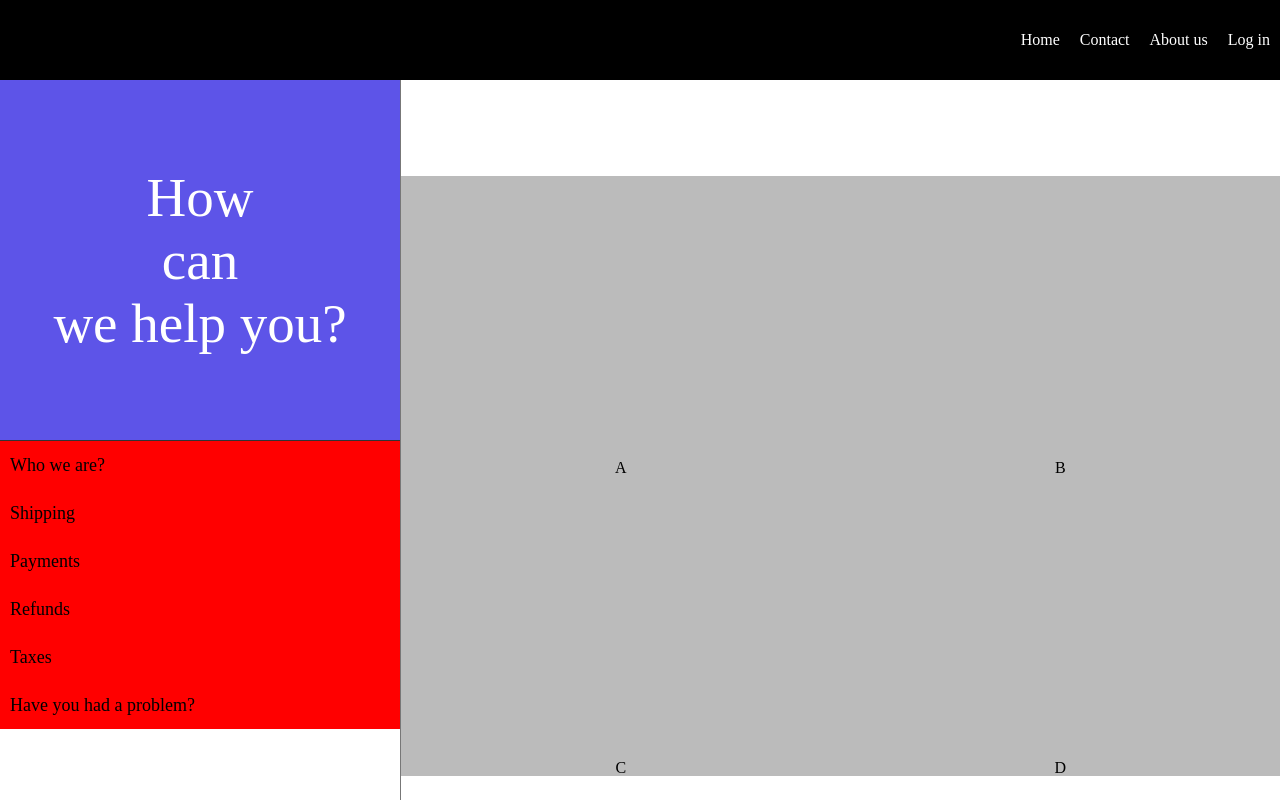
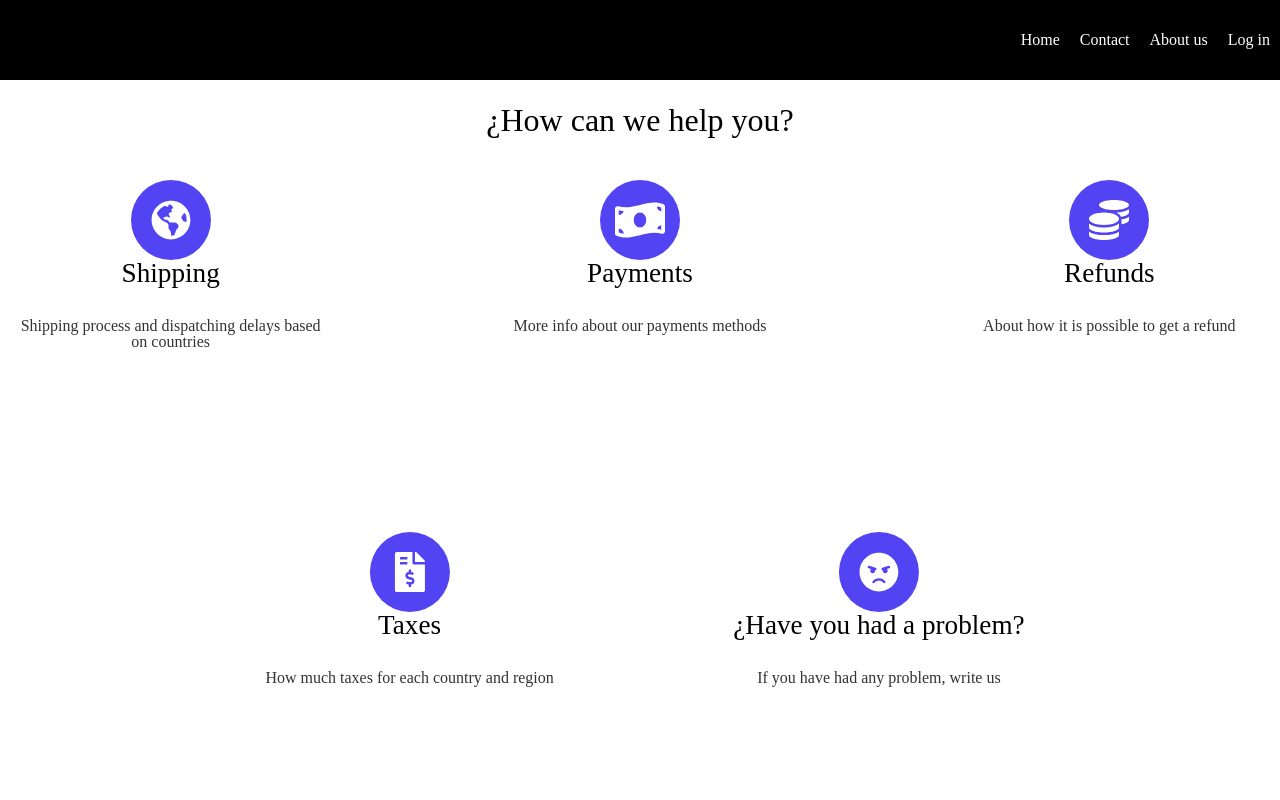
Before and after one commit to Andres191200/heavenGrapes, a React (Create React App) app: page /Contact in a window 1280 px wide. Built offline with nearby package versions, Linux system fonts and the light colour scheme; a web font is replaced by a local one.

Commit message:
contact view remaked from scratch

```diff
--- a/src/components/contact.jsx
+++ b/src/components/contact.jsx
@@ -6,6 +6,16 @@ import Header from './header.jsx';
 import options from '../contact-view-options.json';
 import Option from './option.jsx';
 
+import { FontAwesomeIcon } from '@fortawesome/react-fontawesome';
+
+import {faGlobeAmericas} from '@fortawesome/free-solid-svg-icons';
+import {faMoneyBillWave} from '@fortawesome/free-solid-svg-icons';
+import {faCoins} from '@fortawesome/free-solid-svg-icons';
+import {faFileInvoiceDollar} from '@fortawesome/free-solid-svg-icons';
+import {faAngry} from '@fortawesome/free-solid-svg-icons';
+
+const icons = [faGlobeAmericas,faMoneyBillWave,faCoins,faFileInvoiceDollar,faAngry]; //ARRAY OF ICONS TO PASS INTO OPTION COMPONENT
+															//AND RENDER THEM...
 const contact = props =>{
 
 	const [option, setOption] = UseState('');
@@ -15,40 +25,17 @@ const contact = props =>{
 			<Header/>
 
 			<div className="main-contact-container">
-				<div className="options-info-container">
-					<div className="options-container">
-						<div className="main-contact-message">
-							<h1>How</h1>
-							<h1>can</h1>
-							<h1>we help you?</h1>
-						</div>
-						<div className="options">
-							{
-								options.map((option,index) =>
-									<Option setOption={setOption} option={option}/>
-								)
-							}
-						</div>
-					</div>
-					<div className="main-option-info-container">
-						<div className="option-title">
-							<h1>{option.name}</h1>
-						</div>
-						<div className="info-container">
-							<div className="option-info-1">
-								<h1>A</h1>
+				<div className="option-title">
+					<h1>¿How can we help you?</h1>
+				</div>
+				<div className="info-container">
+					{
+						options.map((option,index) =>(
+							<div className={"option-info option-info-" + index}>
+								<Option name={option.name} icon={icons[index]} info={option.info}/>
 							</div>
-							<div className="option-info-2">
-								<h1>B</h1>
-							</div>
-							<div className="option-info-3">
-								<h1>C</h1>
-							</div>
-							<div className="option-info-4">
-								<h1>D</h1>
-							</div>
-						</div>
-					</div>
+						))
+					}
 				</div>
 			</div>
 		</Fragment>
--- a/src/components/option.jsx
+++ b/src/components/option.jsx
@@ -1,32 +1,20 @@
 import React,{ useState as UseState} from 'react';
-var count=0;
-var previousElementActive;
+import options from '../contact-view-options.json';
+
+import { FontAwesomeIcon } from '@fortawesome/react-fontawesome';
 
 const option = props =>{
-
-	const optionClick = (event) =>{
-		if(event.target.classList.contains('option-name')){
-			event.target.parentElement.classList.add('option-active');
-			props.setOption(props.option);
-			if(count>=1){
-				previousElementActive.classList.remove('option-active');
-			}
-			previousElementActive = event.target.parentElement;
-			count++;
-		}else{
-			event.target.classList.add('option-active');
-			props.setOption(props.option);
-			if(count>=1){
-				previousElementActive.classList.remove('option-active');
-			}
-			previousElementActive = event.target;
-			count++;
-		}
-}
-
 	return(
-		<div className="option" onClick={optionClick}>
-			<h1 className="option-name">{props.option.name}</h1>
+		<div className="option">
+			<div className="option-icon-container">
+				<FontAwesomeIcon icon={props.icon}/>
+			</div>
+			<div className="option-name-container">
+				<h1>{props.name}</h1>
+			</div>
+			<div className="option-description-container">
+				<p>{props.info}</p>
+			</div>
 		</div>
 	)
 }
--- a/src/contact-view-options.json
+++ b/src/contact-view-options.json
@@ -1,32 +1,22 @@
 [
 	{
-		"name":"Who we are?",
-		"info":"Lorem ipsum dolor sit amet consectetur adipisicing, elit. Fuga dicta voluptatum harum, inventore atque ipsa quo laudantium voluptas, dolorem quas sapiente doloribus ullam voluptate, eaque quasi perspiciatis ducimus numquam autem?",
-		"icons":["icon1","icon2","icon3"]
-	},
-	{
 		"name":"Shipping",
-		"info":"Lorem ipsum dolor sit amet consectetur adipisicing, elit. Fuga dicta voluptatum harum, inventore atque ipsa quo laudantium voluptas, dolorem quas sapiente doloribus ullam voluptate, eaque quasi perspiciatis ducimus numquam autem?",
-		"icons":["icon4","icon5","icon6"]
+		"info":"Shipping process and dispatching delays based on countries"
 	},
 	{
 		"name":"Payments",
-		"info":"Lorem ipsum dolor sit amet consectetur adipisicing, elit. Fuga dicta voluptatum harum, inventore atque ipsa quo laudantium voluptas, dolorem quas sapiente doloribus ullam voluptate, eaque quasi perspiciatis ducimus numquam autem?",
-		"icons":["icon1","icon2","icon3"]
+		"info":"More info about our payments methods"
 	},
 	{
 		"name":"Refunds",
-		"info":"Lorem ipsum dolor sit amet consectetur adipisicing, elit. Fuga dicta voluptatum harum, inventore atque ipsa quo laudantium voluptas, dolorem quas sapiente doloribus ullam voluptate, eaque quasi perspiciatis ducimus numquam autem?",
-		"icons":["icon1","icon2","icon3"]
+		"info":"About how it is possible to get a refund"
 	},
 	{
 		"name":"Taxes",
-		"info":"Lorem ipsum dolor sit amet consectetur adipisicing, elit. Fuga dicta voluptatum harum, inventore atque ipsa quo laudantium voluptas, dolorem quas sapiente doloribus ullam voluptate, eaque quasi perspiciatis ducimus numquam autem?",
-		"icons":["icon1","icon2","icon3"]
+		"info":"How much taxes for each country and region"
 	},
 	{
-		"name":"Have you had a problem?",
-		"info":"Lorem ipsum dolor sit amet consectetur adipisicing, elit. Fuga dicta voluptatum harum, inventore atque ipsa quo laudantium voluptas, dolorem quas sapiente doloribus ullam voluptate, eaque quasi perspiciatis ducimus numquam autem?",
-		"icons":["icon1","icon2","icon3"]
+		"name":"¿Have you had a problem?",
+		"info":"If you have had any problem, write us"
 	}
 ]
--- a/src/styles/contact.css
+++ b/src/styles/contact.css
@@ -47,106 +47,85 @@ table {
 	border-spacing: 0;
 }
 
-.main-contact-container{
-	background: #CCC;
-	display: flex;
-	align-items: center;
-	height: 90vh;
-	width: 100vw;
-}
-
-.options-info-container{
-	background: #FFF;
-	display: flex;
-	width: 100%;
-	height: 100%;
-	margin-left: 0;
-}
-
-.options-container{
+.option{
 	display: flex;
 	flex-direction: column;
-	border-right: 1px solid #777;
-	align-items: flex-end;
-	min-width: 400px;
-}
-
-.main-contact-message{
-	display: flex;
-	flex-direction: column;
-	justify-content: center;
 	align-items: center;
-	height: 50%;
-	background: #5d54e8;
-	color: #FFF;
-	width: 100%;
-	text-align: center;
-	font: 55px century gothic;
-}
-
-.options{
-	display: flex;
-	flex-direction: column;
-	height: 300px;
-	width: 100%;
-	margin-bottom: 30px;
-}
-
-.option{
-	display: flex;
-	align-items: center;
-	height: 3rem;
-	font: 18px century gothic;
-	width: 100%;
-	cursor: pointer;
-}
-
-.option h1{
-	margin-left: 10px;
-}
-
-.option:first-child{
-	border-top: 1px solid #333;
+	transition: .5s ease;
+	height: 100%;
+	width: 300px;
 }
 
 .option:hover{
-	background: #5d54e8;
-	transition: .5s ease-out;
+	transition: .5s ease;
+	background: #CCC;
 }
 
-.main-option-info-container{
+.option-icon-container{
 	display: flex;
+	background: #5244F2;
 	justify-content: center;
-	flex-direction: column;
-	height: 100%;
-	width: 100%;
-	background: #FFF;
+	align-items: center;
+	height: 80px;
+	width: 80px;
+	margin-top: 20px;
+	border-radius: 50%;
+}
+
+.option-icon-container > *{
+	font-size: 40px;
+	color: #FFF;
+}
+
+.option-name-container{
+	height: 15%;
+	margin-bottom: 15px;
+	font-size: 1.7em;
+}
+
+.option-description-container{
+	text-align: center;
+	font-size: 1em;
+	height: 35%;
 }
 
 .option-title{
 	display: flex;
 	justify-content: center;
 	align-items: center;
-	font: 40px century gothic;
-	width: 100%;
-	height: 10%;
+	height: 10vh;
+	font: 2em century gothic;
 }
 
 .info-container{
 	display: grid;
-	grid-template-columns: repeat(2, 1fr);
+	grid-template-columns: repeat(3, 1fr);
 	grid-template-rows: repeat(2, 1fr);
+	background: #FFF;
+	gap: 10%;
+	height: 80vh;
+	width: 100%;
 }
 
-.info-container *{
-	text-align: center;
+.option-description-container{
+	color: #333;
 }
 
-.option-active{
-	background: #5d54e8;
+.option-info{
+	z-index: 50;
+	display: flex;
+	justify-content: center;
+	height: 100%;
+	width: 100%;
 }
 
-.option{
-	background: red;
-	margin: 0;
+.option-info-3, .option-info-4{
+	transform: translateX(70%);
 }
+
+.option-info-4 .option .option-name-container,
+.option-info-4 .option .option-description-container{
+	display: flex;
+	justify-content: center;
+	width: 125%;
+}
```
